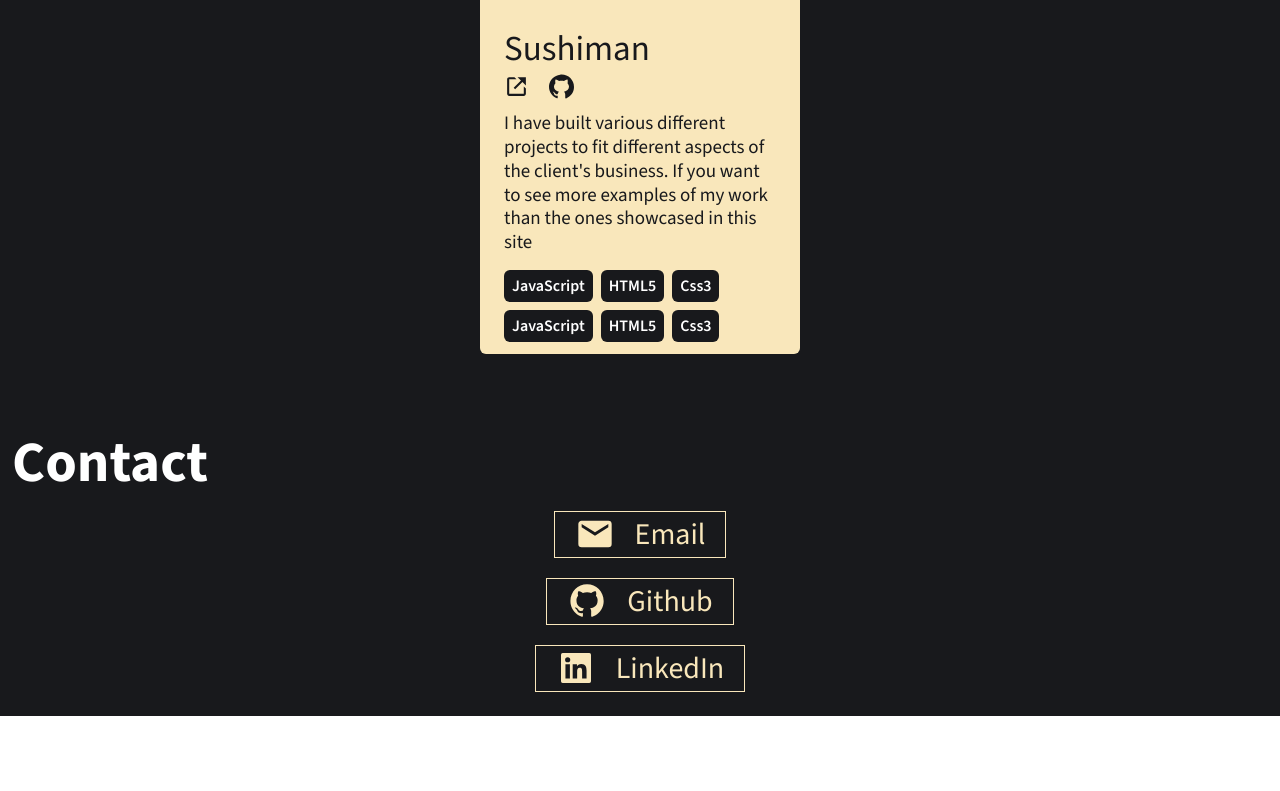
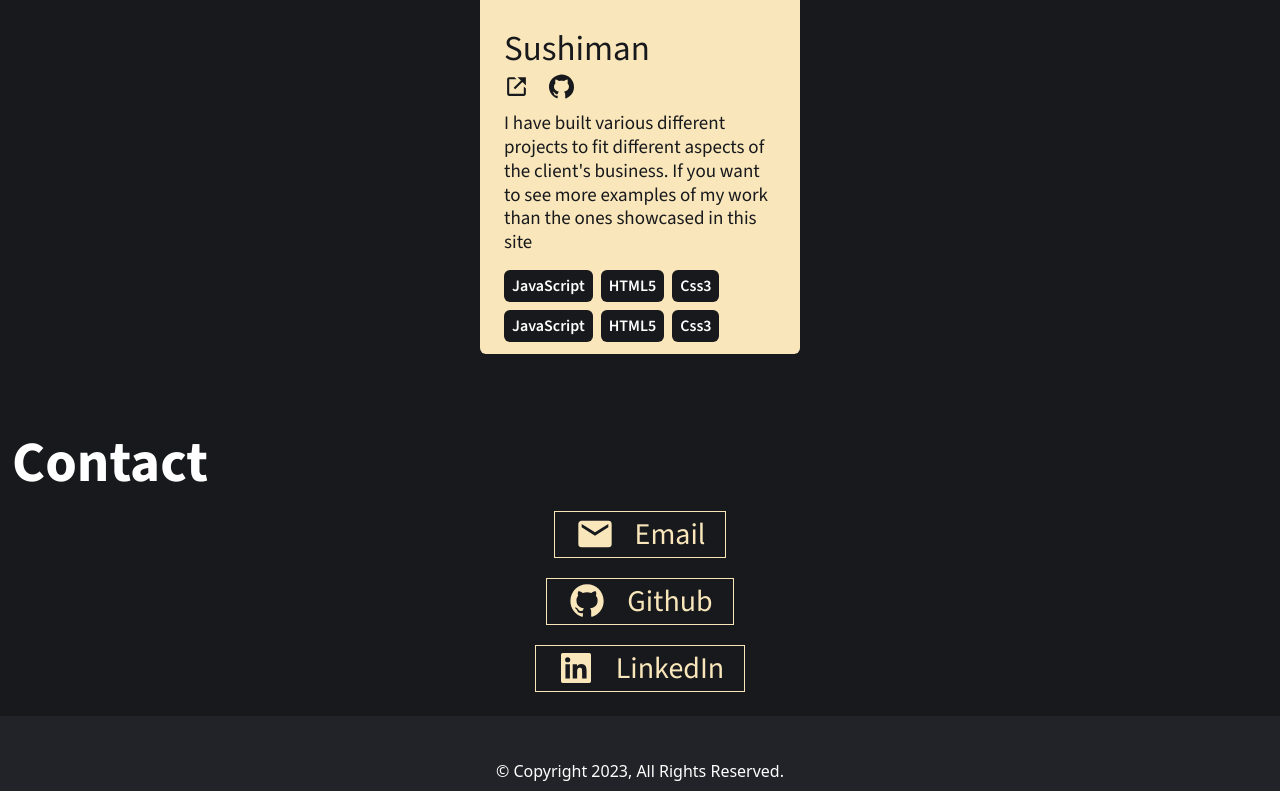
Before and after one commit to SanthaKudu47/dev_port, a React (Vite) app: page / in a window 1280 px wide. Shown: the part 2949-3740 px from the top of the page. Before the commit the page ends 3665 px from the top, so only its background shows below. Built offline with nearby package versions, Linux system fonts and the light colour scheme.

Commit message:
feat:finished footer section

```diff
--- a/package.json
+++ b/package.json
@@ -11,8 +11,7 @@
   },
   "dependencies": {
     "react": "^18.2.0",
-    "react-dom": "^18.2.0",
-    "react-icons": "^4.10.1"
+    "react-dom": "^18.2.0"
   },
   "devDependencies": {
     "@types/node": "^20.4.9",
--- /dev/null
+++ b/src/components/footer/index.tsx
@@ -0,0 +1,23 @@
+function stylesGenerator(theme = "dark") {
+  return {
+    textColorStyle: theme === "dark" ? "text-white" : "text-dark_primary",
+    bgTextColorStyle: theme === "dark" ? "bg-dark_2" : "bg-light_6",
+  };
+}
+
+export default function Footer({
+  theme = "dark",
+}: {
+  theme: "dark" | "light";
+}) {
+  const { bgTextColorStyle, textColorStyle } = stylesGenerator(theme);
+  return (
+    <div
+      className={`${bgTextColorStyle} w-full flex justify-center px-5 h-[75px] items-end pb-2`}
+    >
+      <span className={`${textColorStyle}`}>
+        © Copyright 2023, All Rights Reserved.
+      </span>
+    </div>
+  );
+}
--- a/src/components/main/Main.tsx
+++ b/src/components/main/Main.tsx
@@ -6,6 +6,7 @@ import { SectionOne } from "../sectionOne";
 import SectionThree from "../sectionThree";
 import SectionFour from "../sectionFour";
 import SectionFive from "../sectionFive";
+import Footer from "../footer";
 
 export default function Main() {
   const theme = useContext(ThemeContext);
@@ -17,6 +18,7 @@ export default function Main() {
       <SectionThree theme={theme} />
       <SectionFour theme={theme} />
       <SectionFive theme={theme} />
+      <Footer theme={theme} />
     </>
   );
 }
--- a/src/index.css
+++ b/src/index.css
@@ -1,3 +1,7 @@
 @tailwind base;
 @tailwind components;
 @tailwind utilities;
+
+body{
+    background-color: #18191C;
+}
--- a/tailwind.config.js
+++ b/tailwind.config.js
@@ -13,6 +13,7 @@ export default {
         dark_text_light_blue: "#00CFDC",
         dark_address_bar_bg: "#333439",
         dark_ui_bg: "#1F1F24",
+        dark_2: "#222328",
         dark_1: "#4CD86B",
         light_primary: "#EAEDF5",
         light_secondary: "#3E9AA0",
@@ -21,6 +22,7 @@ export default {
         light_3: "#0F8289",
         light_4: "#4F71E9",
         light_5: "#E44444",
+        light_6: "#9AA4BD",
       },
       fontFamily: {
         "code-font": ["'Roboto Mono'", "monospace"],
```
Also changed, not shown: 1 other file (tests, documents, lock files or other folders).
